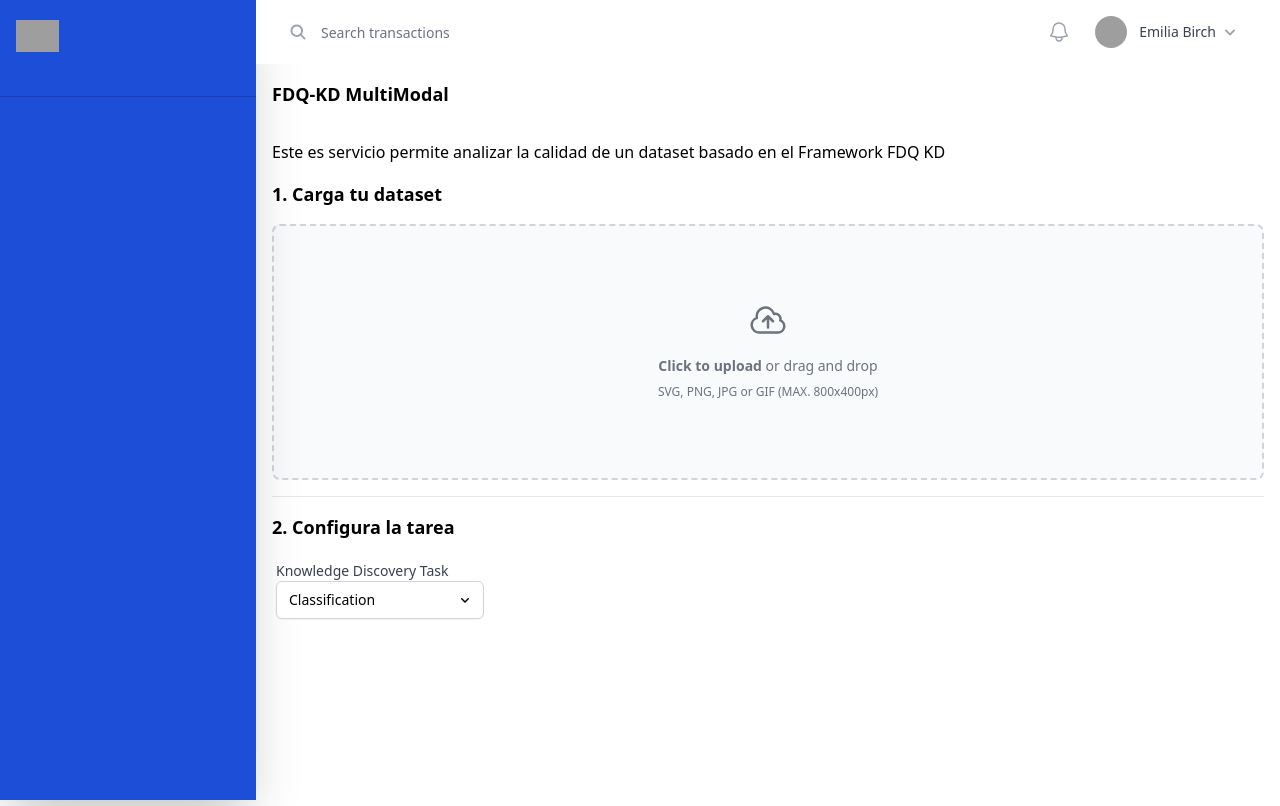
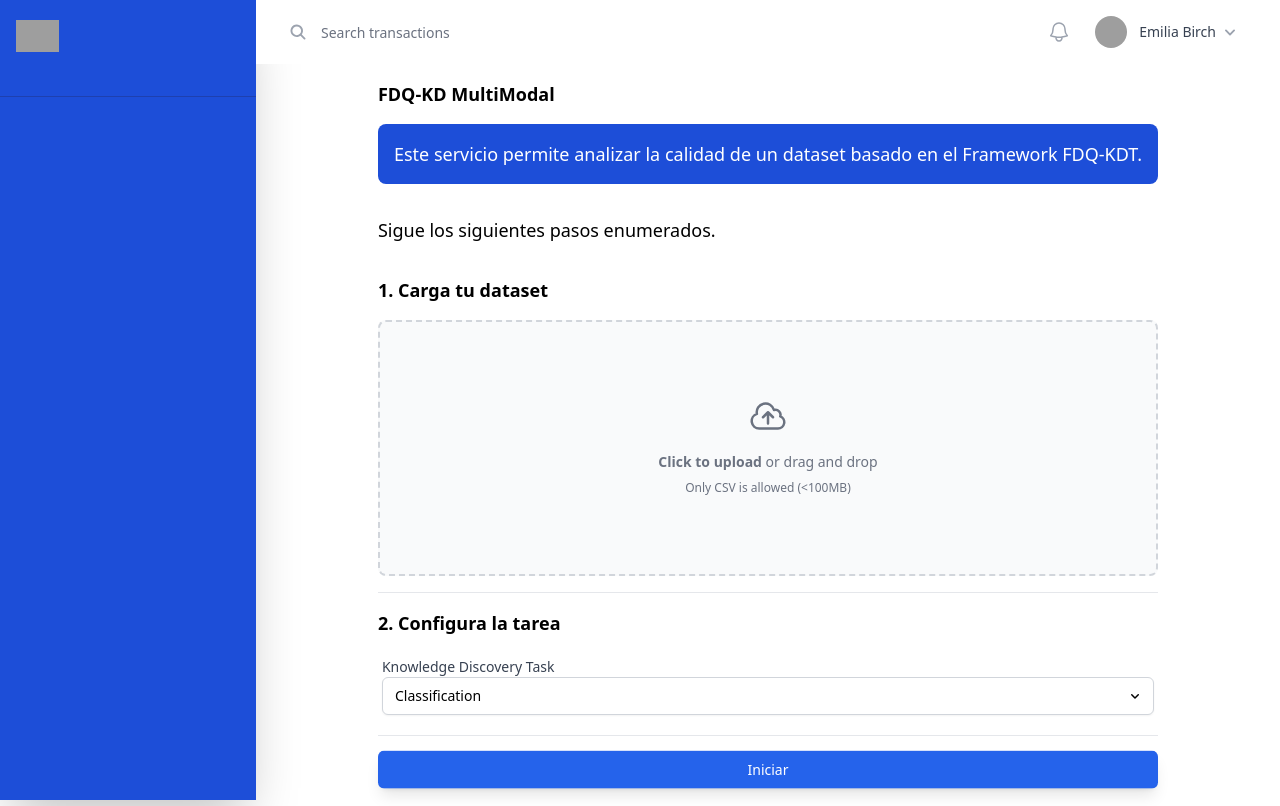
Before and after one commit to rafabelalcazar/data-quality-ui, a React (Vite) app: page / in a window 1280 px wide. Built offline with nearby package versions, Linux system fonts and the light colour scheme; grey boxes are pictures that could not be loaded.

Commit message:
feat(DropZone.jsx): Manage file uploading, and onChange, onDrop events

```diff
--- a/package.json
+++ b/package.json
@@ -13,6 +13,7 @@
     "@headlessui/react": "^2.1.2",
     "@heroicons/react": "^2.1.5",
     "@tailwindcss/forms": "^0.5.7",
+    "axios": "^1.7.2",
     "react": "^18.3.1",
     "react-dom": "^18.3.1"
   },
--- a/src/App.jsx
+++ b/src/App.jsx
@@ -4,35 +4,54 @@ import Dropzone from './components/Dropzone/Dropzone'
 import HeaderSearch from './components/Header/HeaderSearch'
 import SelectCustom from './components/Select/SelectCustom'
 import { useState } from 'react'
+import { Button } from '@headlessui/react'
 
 const dataTask = [
+  // { id: 0, name: 'None' },
   { id: 1, name: 'Classification' },
   { id: 2, name: 'Regression' },
-  { id: 3, name: 'Multimodal' },
+  // { id: 3, name: 'Multimodal' },
 ]
 
 const App = () => {
 
   const [selected, setSelected] = useState(dataTask[0])
+  const [dataset, setDataset] = useState([])
+
+  console.log(dataset)
+
+  const handleFile = (e) => {
+    e.preventDefault()
+    if (e.target.files.length === 0) {
+      return
+    }
+    setDataset([e.target.files[0]])
+  }
+
+  const handleFileDrop = (e) => {
+    e.preventDefault()
+    setDataset([e.dataTransfer.files[0]])
+  }
+
   return (
     <div className="min-h-full dark:bg-primary-950">
       <Sidebar />
       <div className="lg:pl-64 flex flex-col flex-1 h-full min-h-screen">
         <HeaderSearch />
-        <div className="p-4">
+        <div className="p-4 sm:px-6 lg:lg:max-w-6xl lg:mx-auto lg:px-8 ">
           <h1 className="dark:text-white dark:p-4 dark:bg-gray-700 rounded-lg font-bold text-lg mb-4 ">FDQ-KD MultiModal</h1>
-          <p className="py-4">Este es servicio permite analizar la calidad de un dataset basado en el Framework FDQ KD</p>
+          <p className="p-4 my-4 bg-primary-700 text-white text-lg rounded-lg">Este servicio permite analizar la calidad de un dataset basado en el Framework FDQ-KDT.</p>
+          <p className="py-4 my-4 text-lg rounded-lg">Sigue los siguientes pasos enumerados.</p>
           <h2 className="dark:text-white dark:p-4 dark:bg-gray-700 rounded-lg font-bold text-lg mb-4 ">1. Carga tu dataset</h2>
-          <Dropzone />
+          <Dropzone onDrop={handleFileDrop} onChange={handleFile} files={dataset} dataMessage='Only CSV is allowed (<100MB)' />
           <hr className="my-4" />
           <h2 className="dark:text-white dark:p-4 dark:bg-gray-700 rounded-lg font-bold text-lg mb-4 ">2. Configura la tarea</h2>
-          <div className='box-border p-1 w-20'>
-
+          <div className='box-border p-1 w-full'>
             <SelectCustom label='Knowledge Discovery Task' selected={selected} setSelected={setSelected} data={dataTask} />
           </div>
-
+          <hr className='my-4'/>
+          <Button className="inline-flex animate-bounce shadow-lg w-full justify-center items-center px-4 py-2 border border-transparent text-sm font-medium rounded-md text-white bg-primary-600 hover:bg-primary-700 focus:outline-none focus:ring-2 focus:ring-offset-2 focus:ring-primary-500">Iniciar</Button>
         </div>
-
       </div>
     </div>
   )
--- /dev/null
+++ b/src/adapters/http/apiClient.js
@@ -0,0 +1,10 @@
+import axios from 'axios';
+
+const ApiClient = axios.create({
+    baseURL: 'http://127.0.0.1:8000',
+    headers: {
+        'Content-Type': 'multipart/form-data',
+    },
+});
+
+export default ApiClient;
--- a/src/components/Dropzone/Dropzone.jsx
+++ b/src/components/Dropzone/Dropzone.jsx
@@ -1,16 +1,26 @@
 import { CloudArrowUpIcon } from '@heroicons/react/24/outline'
 import React from 'react'
+import { useRef } from 'react'
 
-const Dropzone = () => {
+const Dropzone = ({ onDrop, onChange, files = [], dataMessage }) => {
     return (
-        <div className="flex items-center justify-center w-full">
+        <div className="flex items-center justify-center w-full hover:bg-neutral-100/20" onDrop={(e) => onDrop(e)} onDragOver={(e) => e.preventDefault()} onDragEnter={(e) => e.preventDefault()} onDragLeave={(e) => e.preventDefault()}
+        >
             <label htmlFor="dropzone-file" className="flex flex-col items-center justify-center w-full h-64 border-2 border-gray-300 border-dashed rounded-lg cursor-pointer bg-gray-50 dark:hover:bg-gray-800 dark:bg-gray-700 hover:bg-gray-100 dark:border-gray-600 dark:hover:border-gray-500">
                 <div className="flex flex-col items-center justify-center pt-5 pb-6">
-                    <CloudArrowUpIcon className="w-10 h-10 mb-4 text-gray-500 dark:text-gray-400" />
-                    <p className="mb-2 text-sm text-gray-500 dark:text-gray-400"><span className="font-semibold">Click to upload</span> or drag and drop</p>
-                    <p className="text-xs text-gray-500 dark:text-gray-400">SVG, PNG, JPG or GIF (MAX. 800x400px)</p>
+                    {
+                        files.length > 0 && files.map((file, index) => (<p key={index} >🗃️ {file.name} <span className='text-gray-500'>{file.size/1024} KB</span> </p>))
+                    }
+                    {
+                        files.length === 0 && <>
+                            <CloudArrowUpIcon className="w-10 h-10 mb-4 text-gray-500 dark:text-gray-400" />
+                            <p className="mb-2 text-sm text-gray-500 dark:text-gray-400"><span className="font-semibold">Click to upload</span> or drag and drop</p>
+                            <p className="text-xs text-gray-500 dark:text-gray-400">{dataMessage}</p>
+                        </>
+                    }
+
                 </div>
-                <input id="dropzone-file" type="file" className="hidden" />
+                <input id="dropzone-file" type="file" className="hidden" onChange={(e) => onChange(e)} />
             </label>
         </div>
 
--- a/src/components/Select/SelectCustom.jsx
+++ b/src/components/Select/SelectCustom.jsx
@@ -11,11 +11,11 @@ function classNames(...classes) {
 
 const SelectCustom = ({ selected, setSelected, data, label }) => {
     return (
-        <div className="mx-auto w-52 ">
+        <div className="mx-auto w-full ">
             <Listbox value={selected} onChange={setSelected}>
                 <Label className="block text-sm font-medium text-gray-700">{label}</Label>
                 <ListboxButton
-                    className='bg-white relative w-full border border-gray-300 rounded-md shadow-sm pl-3 pr-10 py-2 text-left cursor-default focus:outline-none focus:ring-1 focus:ring-indigo-500 focus:border-indigo-500 sm:text-sm'
+                    className='bg-white relative w-full border border-gray-300 rounded-md shadow-sm pl-3 pr-10 py-2 text-left cursor-default focus:outline-none focus:ring-1 focus:ring-primary-500 focus:border-primary-500 sm:text-sm'
                 >
                     {selected.name}
                     <ChevronDownIcon
@@ -33,7 +33,7 @@ const SelectCustom = ({ selected, setSelected, data, label }) => {
                         <ListboxOption
                             key={item.name}
                             value={item}
-                            className={`cursor-default select-none relative flex py-2  ${selected.id === item.id && 'text-white bg-indigo-600 rounded-sm'} `}
+                            className={`cursor-default select-none relative flex py-2  ${selected.id === item.id && 'text-white bg-primary-600 rounded-sm'} `}
                         >
                             <CheckIcon className="invisible size-4 fill-white group-data-[selected]:visible" />
                             <div className="text-sm/6  dark:text-white">{item.name}</div>
--- /dev/null
+++ b/src/infrastructure/services/datasetServices.js
@@ -0,0 +1,15 @@
+import ApiClient from "../../adapters/http/apiClient";
+import uploadDataset from "../../usecases/uploadDataset";
+
+export const datasetService = {
+    loadDataset: async (dataset) => {
+        try {
+            const formData = new FormData();
+            formData.append('file', dataset);
+            const response = await ApiClient.post('/upload', formData);
+            return response.data;
+        } catch (error) {
+            throw new Error(error.response?.data?.message || 'File upload failed');
+        }
+    }
+}
--- /dev/null
+++ b/src/usecases/uploadDataset.js
@@ -0,0 +1,3 @@
+export default function uploadDataset(fileService, dataset) {
+    return fileService.uploadDataset(dataset);
+  }
```
Also changed, not shown: 1 other file (tests, documents, lock files or other folders).
